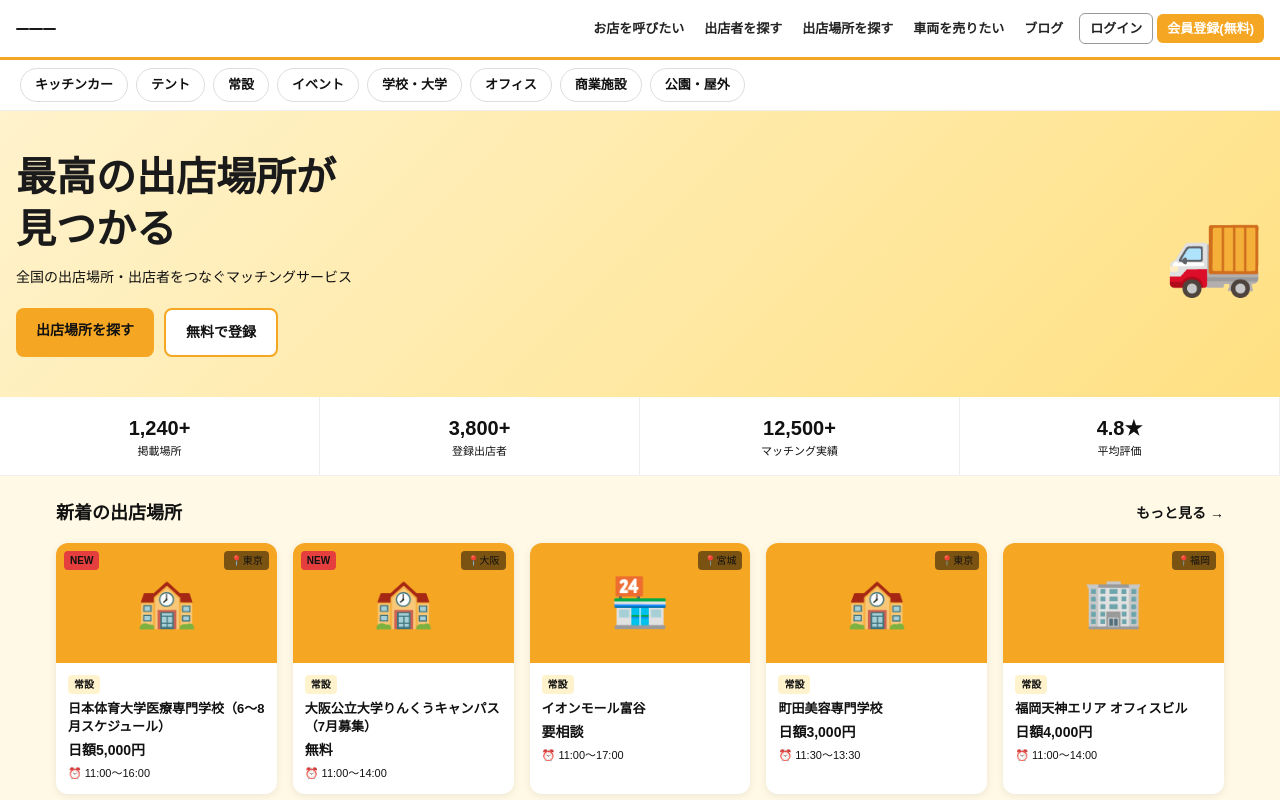
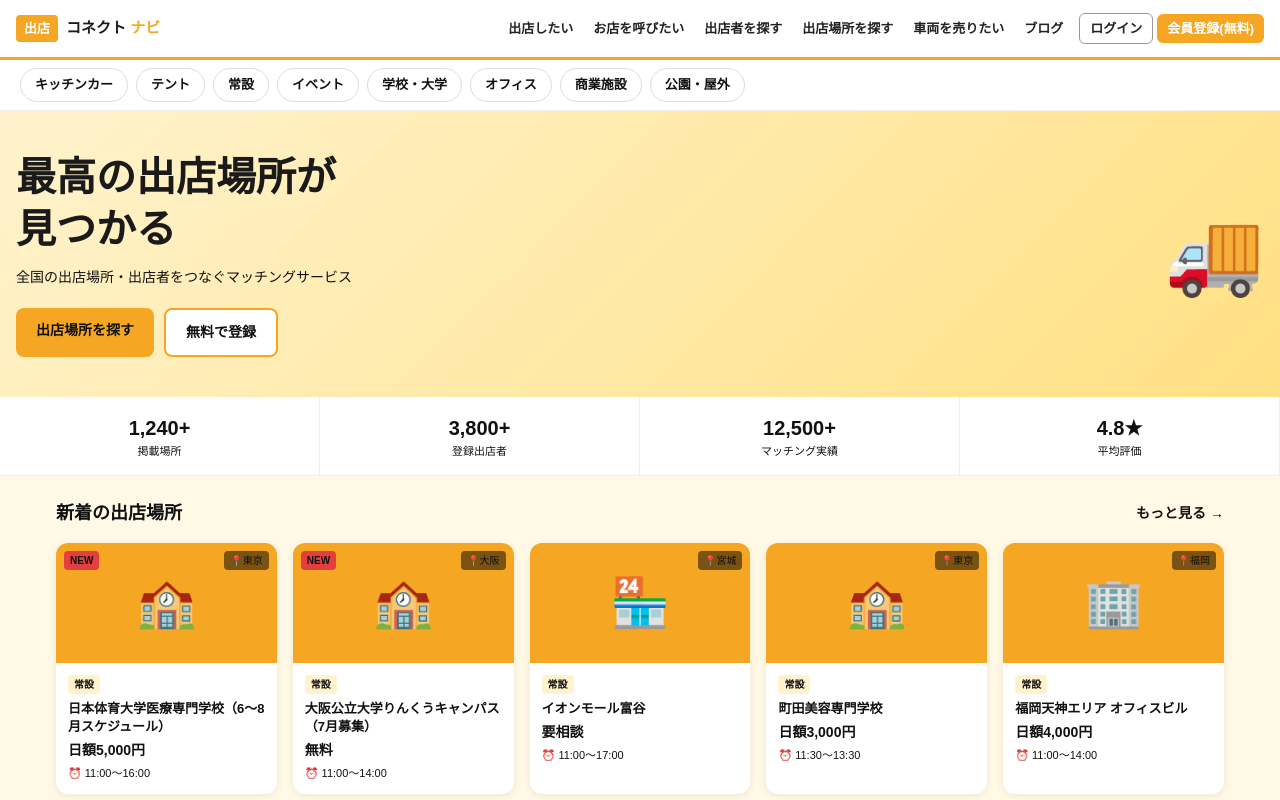
Before and after one commit to rinfuku0917/shutten-connect-navi, a Next.js app: page / in a window 1280 px wide. Shown: the top 800 px of the page. Built offline with nearby package versions, Linux system fonts and the light colour scheme.

Commit message:
Nav完全書き直し

```diff
--- a/app/components/Nav.tsx
+++ b/app/components/Nav.tsx
@@ -4,6 +4,7 @@ import Link from 'next/link'
 import { usePathname } from 'next/navigation'
 
 const navItems = [
+  { label: 'ホーム', href: '/' },
   { label: '出店したい', href: '/space' },
   { label: 'お店を呼びたい', href: '/vendor' },
   { label: '出店者を探す', href: '/sellers' },
@@ -15,26 +16,24 @@ const navItems = [
 export default function Nav() {
   const [open, setOpen] = useState(false)
   const pathname = usePathname()
-
-  useEffect(() => {
-    document.body.style.overflow = open ? 'hidden' : ''
-    return () => { document.body.style.overflow = '' }
-  }, [open])
-
+  useEffect(() => { document.body.style.overflow = open ? 'hidden' : '' }, [open])
   useEffect(() => { setOpen(false) }, [pathname])
 
   return (
     <>
-      <nav style={{background:'#fff',borderBottom:'3px solid #F5A623',padding:'0 16px',height:'60px',display:'flex',alignItems:'center',justifyContent:'flex-end',position:'sticky',top:0,zIndex:100,boxSizing:'border-box',width:'100%'}}>
-
+      <nav style={{background:'#fff',borderBottom:'3px solid #F5A623',padding:'0 16px',height:'60px',display:'flex',alignItems:'center',justifyContent:'space-between',position:'sticky',top:0,zIndex:100,boxSizing:'border-box',width:'100%'}}>
+        <Link href='/' style={{display:'flex',alignItems:'center',gap:'8px',textDecoration:'none',flexShrink:0}}>
+          <span style={{background:'#F5A623',color:'#fff',fontWeight:'900',fontSize:'13px',padding:'4px 8px',borderRadius:'4px'}}>出店</span>
+          <span style={{fontWeight:'900',fontSize:'15px',color:'#1a1a1a'}}>コネクト <span style={{color:'#F5A623'}}>ナビ</span></span>
+        </Link>
         <div style={{display:'flex',gap:'4px',alignItems:'center',flexWrap:'nowrap'}} className="pc-nav">
           {navItems.slice(1).map(item => (
-            <Link key={item.href} href={item.href} style={{textDecoration:'none',fontSize:'13px',fontWeight:'700',color:pathname===item.href?'#F5A623':'#222',whiteSpace:'nowrap',padding:'4px 8px',borderRadius:'4px',background:pathname===item.href?'#FFF8E7':'transparent'}}>{item.label}</Link>
+            <Link key={item.href} href={item.href} style={{textDecoration:'none',fontSize:'13px',fontWeight:'700',color:pathname===item.href?'#F5A623':'#222',whiteSpace:'nowrap',padding:'4px 8px',borderRadius:'4px',background:pathname===item.href?'#FFF8F0':'transparent'}}>{item.label}</Link>
           ))}
           <Link href='/login' style={{textDecoration:'none',fontSize:'13px',fontWeight:'700',color:'#222',border:'1px solid #999',padding:'5px 10px',borderRadius:'6px',whiteSpace:'nowrap',marginLeft:'4px'}}>ログイン</Link>
           <Link href='/register' style={{textDecoration:'none',fontSize:'13px',fontWeight:'700',color:'#fff',background:'#F5A623',padding:'5px 10px',borderRadius:'6px',whiteSpace:'nowrap'}}>会員登録(無料)</Link>
         </div>
-        <button onClick={() => setOpen(v => !v)} style={{display:'flex',alignItems:'center',justifyContent:'center',width:'40px',height:'40px',borderRadius:'8px',border:'none',background:open?'#FFF3E0':'transparent',cursor:'pointer',flexShrink:0,order:-1,marginRight:'auto'}} className="ham-btn" aria-label="メニュー">
+        <button onClick={() => setOpen(v => !v)} className="ham-btn" aria-label="メニュー" style={{alignItems:'center',justifyContent:'center',width:'40px',height:'40px',borderRadius:'8px',border:'none',background:open?'#FFF3E0':'transparent',cursor:'pointer',flexShrink:0}}>
           <span style={{display:'block',width:'20px',height:'2px',background:'#1a1a1a',borderRadius:'2px',transition:'all .3s',transform:open?'rotate(45deg) translate(5px,5px)':'none'}}/>
           <span style={{display:'block',width:'20px',height:'2px',background:'#1a1a1a',borderRadius:'2px',margin:'4px 0',transition:'all .3s',opacity:open?0:1}}/>
           <span style={{display:'block',width:'20px',height:'2px',background:'#1a1a1a',borderRadius:'2px',transition:'all .3s',transform:open?'rotate(-45deg) translate(5px,-5px)':'none'}}/>
@@ -56,8 +55,9 @@ export default function Nav() {
           .pc-nav { display: none !important; }
           .ham-btn { display: flex !important; }
         }
-        * { box-sizing: border-box; }
-        body { max-width: 100vw; overflow-x: hidden; }
+        @media (min-width: 769px) {
+          .ham-btn { display: none !important; }
+        }
       `}</style>
     </>
   )
```
